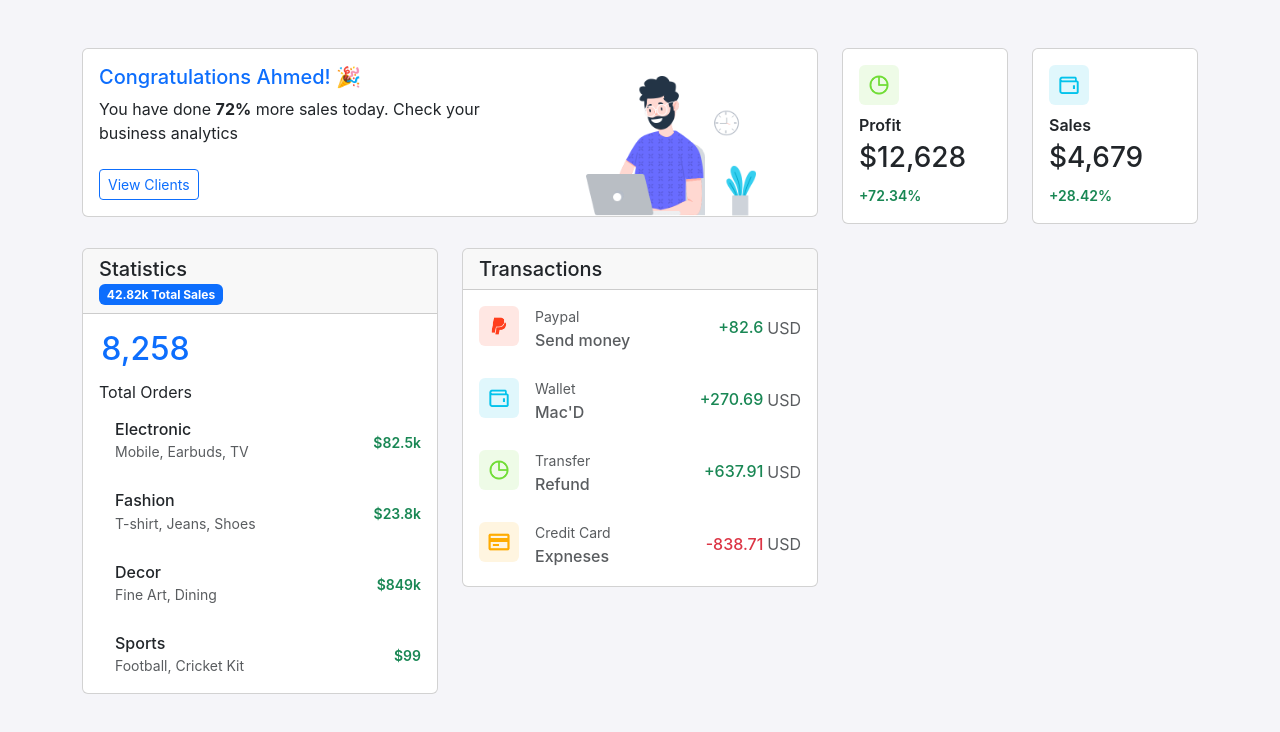
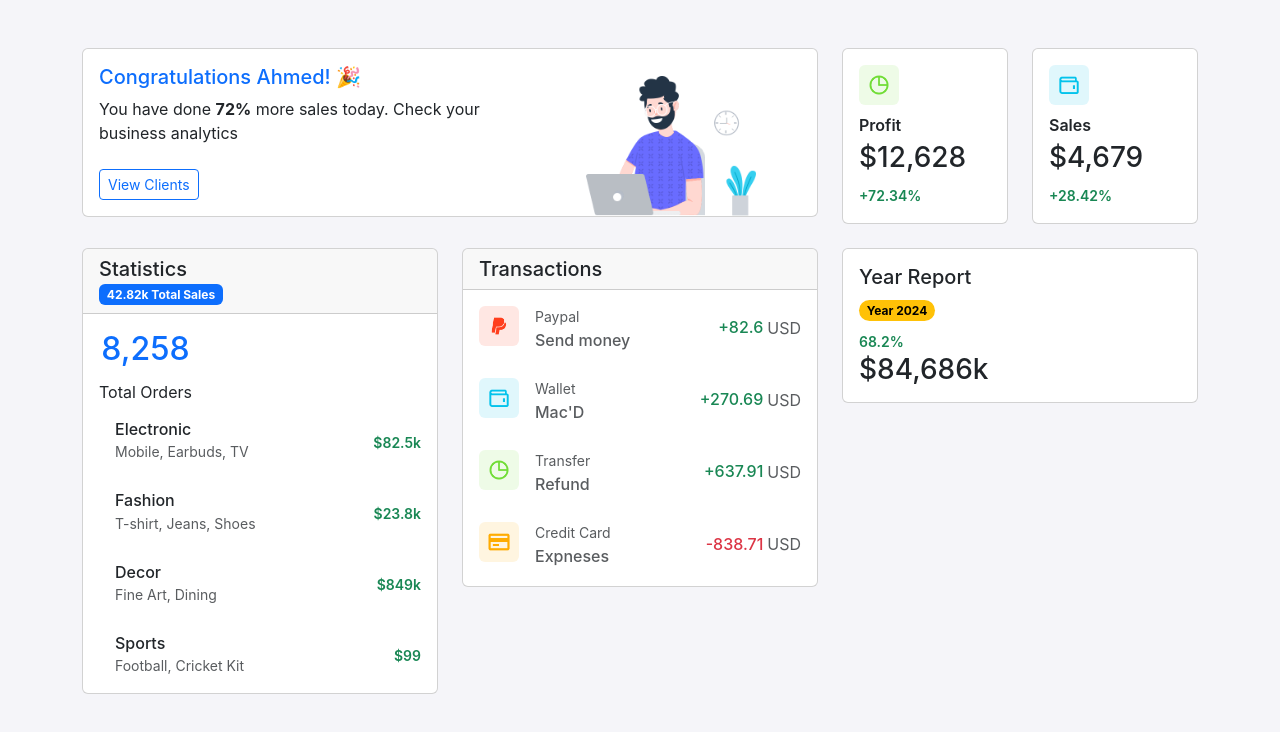
Before and after one commit to 3ssam-ali-98/ITI-graduation-project-frontend, a React (Create React App) app: page /1/dashboard in a window 1280 px wide. Shown: the top 732 px of the page. Built offline with nearby package versions, Linux system fonts and the light colour scheme.

Commit message:
add client dashboard

```diff
--- a/src/components/DashboardCard2.js
+++ b/src/components/DashboardCard2.js
@@ -2,7 +2,7 @@
 
 function DashboardCard2({ }) {
 	return (
-		<div className="col-md-6 col-lg-4 col-xl-4 order-0 mb-4">
+		<div className="col-md-6 col-lg-4 col-xl-4 mb-4">
 			<div className="card h-100">
 				<div className="card-header d-flex align-items-center justify-content-between pb-0">
 					<div className="card-title mb-0">
--- a/src/components/DashboardCard3.js
+++ b/src/components/DashboardCard3.js
@@ -6,7 +6,7 @@ import ccIcon from "../assets/cc.png"
 
 function DashboardCard3({ }) {
 	return (
-		<div className="col-md-6 col-lg-4 order-2 mb-4">
+		<div className="col-md-6 col-lg-4 mb-4">
 			<div className="card">
 				<div className="card-header d-flex align-items-center justify-content-between">
 					<h5 className="card-title m-0 me-2">Transactions</h5>
--- /dev/null
+++ b/src/components/DashboardCard4.js
@@ -0,0 +1,31 @@
+import paypalIcon from "../assets/paypal.png"
+import walletIcon from "../assets/wallet-icon.png"
+import clockIcon from "../assets/clock-icon.png"
+import ccIcon from "../assets/cc.png"
+
+
+function DashboardCard4({ }) {
+	return (
+		<div className="col-lg-4 col-md-4 col-sm-6 col-xs-6">
+			<div className="card">
+				<div className="card-body">
+					<div className="d-flex justify-content-between flex-sm-row flex-column gap-3" style={{position: "relative"}}>
+						<div className="d-flex flex-sm-column flex-row align-items-start justify-content-between">
+							<div className="card-title">
+								<h5 className="text-nowrap mb-2">Year Report</h5>
+								<span className="badge text-bg-warning rounded-pill">Year 2024</span>
+							</div>
+							<div className="mt-sm-auto">
+								<small className="text-success text-nowrap fw-semibold"><i className="bx bx-chevron-up"></i> 68.2%</small>
+								<h3 className="mb-0">$84,686k</h3>
+							</div>
+						</div>
+
+						<div className="resize-triggers"><div className="expand-trigger"><div style={{width: "290px", height: "117px"}}></div></div><div className="contract-trigger"></div></div></div>
+				</div>
+			</div>
+		</div>
+	);
+}
+
+export default DashboardCard4;
--- a/src/pages/dashoboard.js
+++ b/src/pages/dashoboard.js
@@ -9,7 +9,7 @@ import clockIcon from "../assets/clock-icon.png"
 import walletIcon from "../assets/wallet-icon.png"
 import DashboardCard2 from "../components/DashboardCard2";
 import DashboardCard3 from "../components/DashboardCard3";
-
+import DashboardCard4 from "../components/DashboardCard4";
 
 function Dashboard() {
 	return (
@@ -27,9 +27,10 @@ function Dashboard() {
 
 			</div>
 
-			<div className="row">
+			<div className="row mb-5">
 				<DashboardCard2 />
 				<DashboardCard3 />
+				<DashboardCard4 />
 			</div>
 
 		</div>
```
